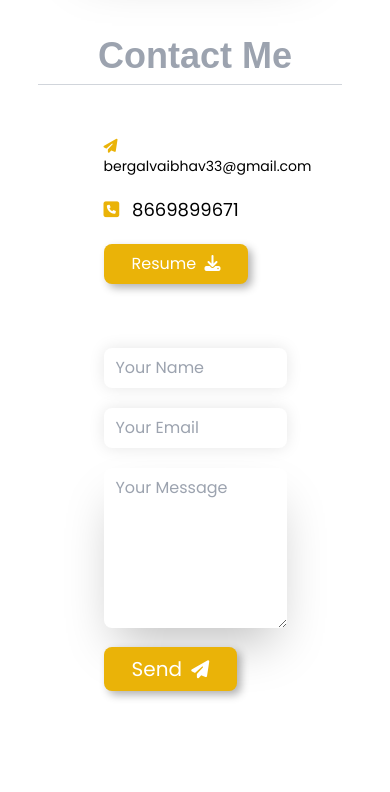
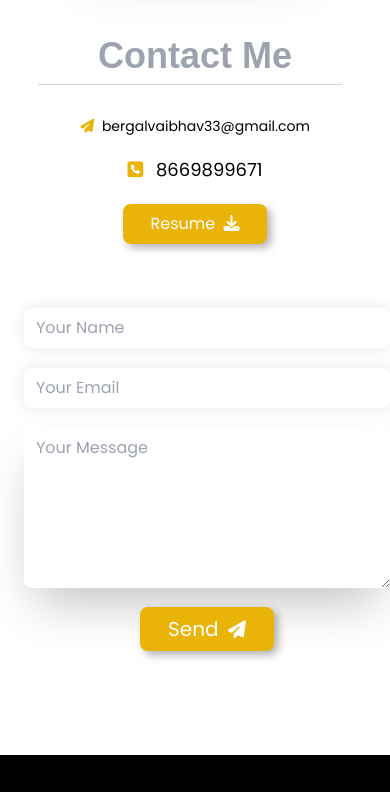
Before and after one commit to vaibhav8669/Portfolio, a plain HTML site: page index.html in a window 390 px wide. Shown: the part 2630-3422 px from the top of the page. Drawn offline with Linux system fonts and the light colour scheme; a web font is replaced by a local one.

Commit message:
Portfolio

```diff
--- a/index.html
+++ b/index.html
@@ -221,8 +221,8 @@
         <span
           class="mb-5 h-[1.1px] right-12 block absolute w-[78%] bg-gray-300 sm:mt-2"
         ></span>
-        <div class="flex mt-10 sm:flex-col sm:items-center">
-          <div class="w-[50%]">
+        <div class="flex mt-10 sm:block">
+          <div class="w-[50%] sm:w-full sm:text-center">
             <p class="text-xl sm:text-sm my-5">
               <i class="fas fa-paper-plane text-yellow-500 sm:mr-1 mr-2"></i>
               bergalvaibhav33@gmail.com
@@ -239,7 +239,7 @@
               ></a>
             </button>
           </div>
-          <div class="w-[50%] sm:mt-16">
+          <div class="w-[50%] sm:w-full sm:mx-3 sm:mt-16 sm:text-center">
             <form name="submit-to-google-sheet">
               <input
                 type="text"
```
Also changed, not shown: style.css.
